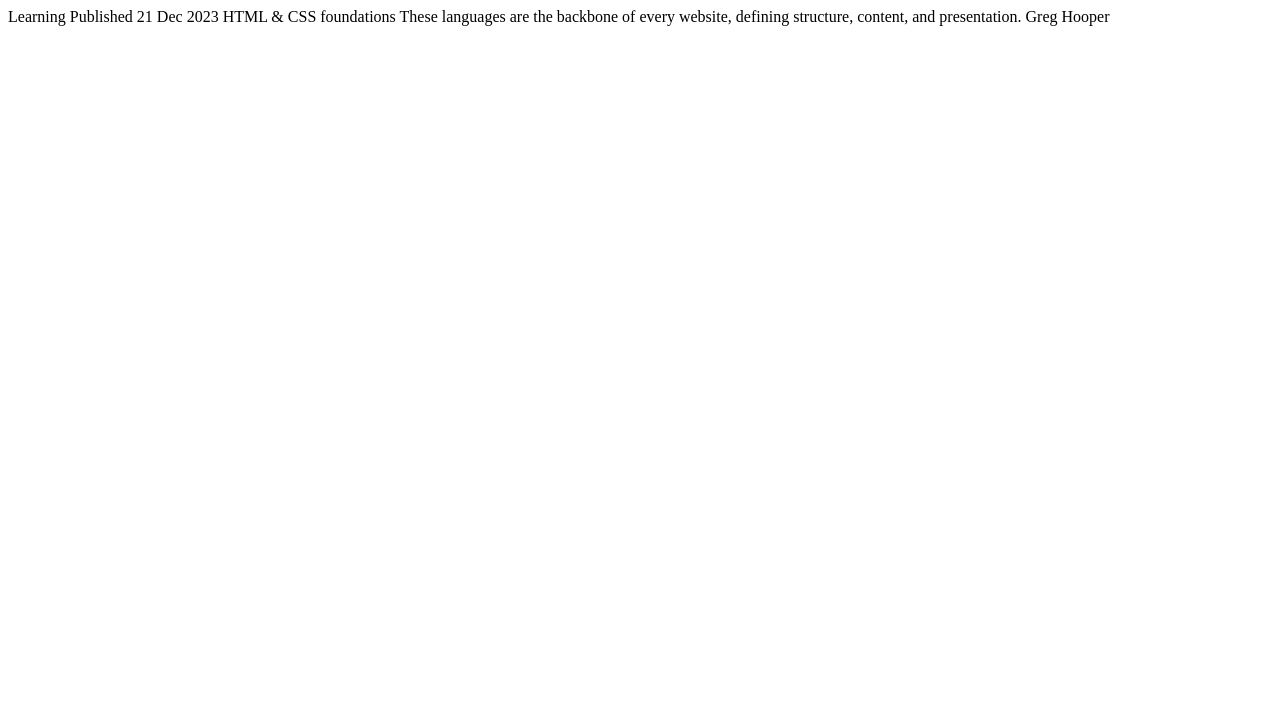
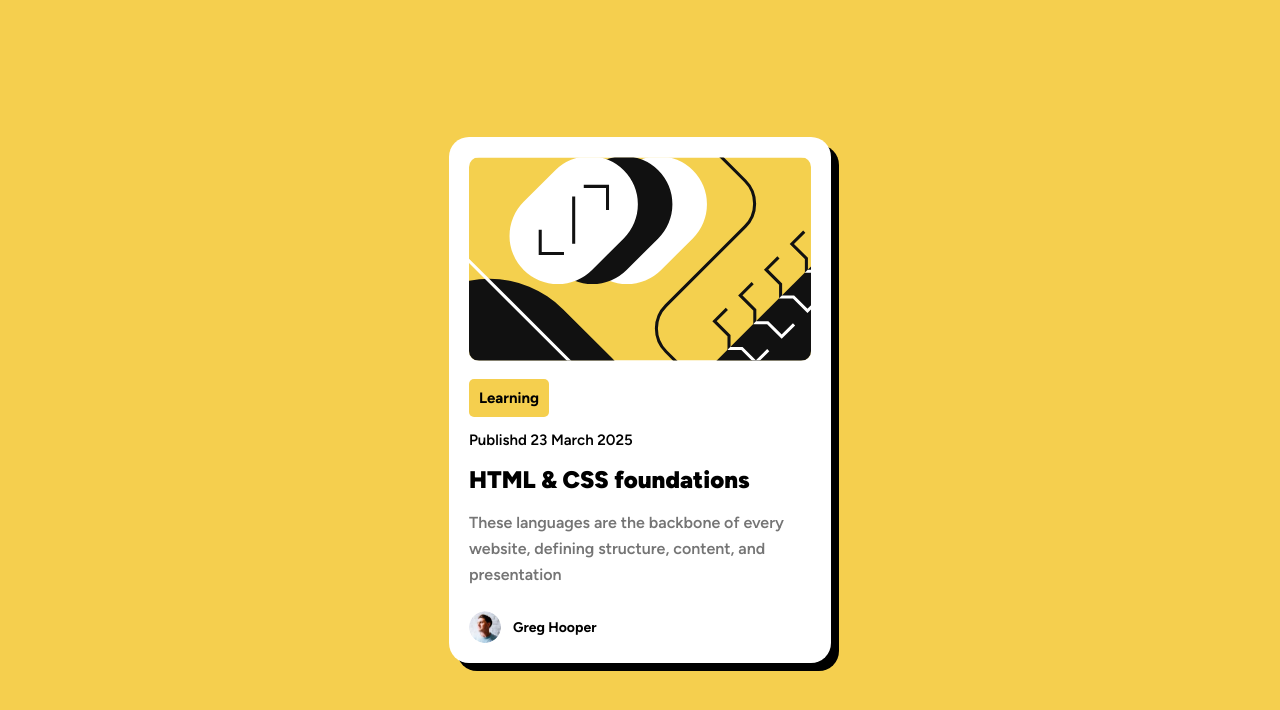
Before and after one commit to VikVas28/Blog-preview-card, a plain HTML site: page index.html in a window 1280 px wide. Drawn offline with Linux system fonts and the light colour scheme.

Commit message:
Finish Job

```diff
--- a/index.html
+++ b/index.html
@@ -1,30 +1,45 @@
 <!DOCTYPE html>
 <html lang="en">
-<head>
-  <meta charset="UTF-8">
-  <meta name="viewport" content="width=device-width, initial-scale=1.0"> <!-- displays site properly based on user's device -->
+  <head>
+    <meta charset="UTF-8" />
+    <meta name="viewport" content="width=device-width, initial-scale=1.0" />
+    <!-- displays site properly based on user's device -->
+    <link
+      rel="icon"
+      type="image/png"
+      sizes="32x32"
+      href="./assets/images/favicon-32x32.png"
+    />
+    <link rel="stylesheet" href="style.css" />
+    <title>Blog preview card</title>
+  </head>
 
-  <link rel="icon" type="image/png" sizes="32x32" href="./assets/images/favicon-32x32.png">
+  <body>
+    <main class="container">
+      <section class="card">
+        <figure class="card__image">
+          <img src="/assets/images/illustration-article.svg" alt="Thumbnail-blog" />
+        </figure>
 
-  <title>Frontend Mentor | Blog preview card</title>
+        <header class="card-header">
+          <span class="card-badge">Learning</span>
+          <p class="card-date">Publishd 23 March 2025</p>
+        </header>
 
-  <!-- Feel free to remove these styles or customise in your own stylesheet 👍 -->
-  <style>
-    .attribution { font-size: 11px; text-align: center; }
-    .attribution a { color: hsl(228, 45%, 44%); }
-  </style>
-</head>
-<body>
 
-  Learning
+        <h1 class="card__title">HTML & CSS foundations</h1>
+        <p class="card__text">
+          These languages are the backbone of every website, defining structure,
+          content, and presentation
+        </p>
 
-  Published 21 Dec 2023
+        <footer class="card__footer">
+          <figure class="card__avatar">
+            <img src="./assets/images/image-avatar.webp" alt="Avatar of Greg Hooper" />
+            <figcaption>Greg Hooper</figcaption>
+          </figure>
 
-  HTML & CSS foundations
-
-  These languages are the backbone of every website, defining structure, content, and presentation.
-
-  Greg Hooper
-
-</body>
+      </section>
+    </main>
+  </body>
 </html>
--- /dev/null
+++ b/style.css
@@ -0,0 +1,117 @@
+* {
+  margin: 0;
+  padding: 0;
+  box-sizing: border-box;
+}
+
+/* FONTS */
+@font-face {
+  font-family: "Figtree";
+  src: url(./assets/fonts/Figtree-VariableFont_wght.ttf) format("truetype");
+  font-weight: 100 900;
+  font-style: normal;
+}
+
+@font-face {
+  font-family: "Figtree";
+  src: url("./assets/fonts/Figtree-Italic-VariableFont_wght.ttf")
+    format("truetype");
+  font-weight: 100 900;
+  font-style: italic;
+}
+
+@font-face {
+  font-family: "Figtree";
+  src: url("./assets/fonts/Figtree-Medium.ttf") format("truetype");
+  font-weight: 500;
+  font-style: normal;
+}
+
+@font-face {
+  font-family: "Figtree";
+  src: url("./assets/fonts/Figtree-ExtraBold.ttf") format("truetype");
+  font-weight: 800;
+  font-style: normal;
+}
+/* Fonts Finish */
+
+body {
+  display: flex;
+  justify-content: center;
+  align-items: center;
+  height: 100vh;
+  font-family: "Figtree", sans-serif;
+  font-size: 15px;
+  background-color: #f5cf4e;
+}
+
+.container {
+  display: flex;
+  justify-content: center;
+  align-items: center;
+  width: 100%;
+  height: 100%;
+}
+
+.card{
+    width: 382px;
+    /* height: 521px; */
+    background: white;
+    padding: 20px;
+    border-radius: 20px;
+    text-align: left;
+    box-shadow: 8px 8px 0px 0px #000;
+}
+
+.card__image img {
+    width: 100%;
+    height: auto;
+    border-radius: 10px; /* точна вредност */
+    margin-bottom: 24px;
+  }
+
+  .card__title {
+    margin-top: 16px;
+    margin-bottom: 16px;
+    font-size: 24px;
+    font-weight: 900;
+    width: 90%;
+  }
+
+  .card__text {
+    width: 100%;
+    color: #757575;
+    margin-bottom: 24px;
+    font-size: 16px;
+    font-weight: 600;
+    line-height: 1.6em;
+  }
+
+  .card-badge{
+    background-color: #f5cf4e;
+    padding: 10px;
+    border-radius: 5px;
+    font-weight: 700;
+  }
+
+  .card-date{
+    margin-top: 24px;
+    font-weight: 600;
+  }
+
+  .card__avatar{
+    display: flex;
+    align-items: center;
+    gap: 12px;
+  }
+
+  .card__avatar img {
+    width: 32px;
+    height: 32px;
+    border-radius: 50%;
+  }
+
+  .card__avatar figcaption {
+    font-weight: 700;
+    font-size: 14px;
+  }
```
